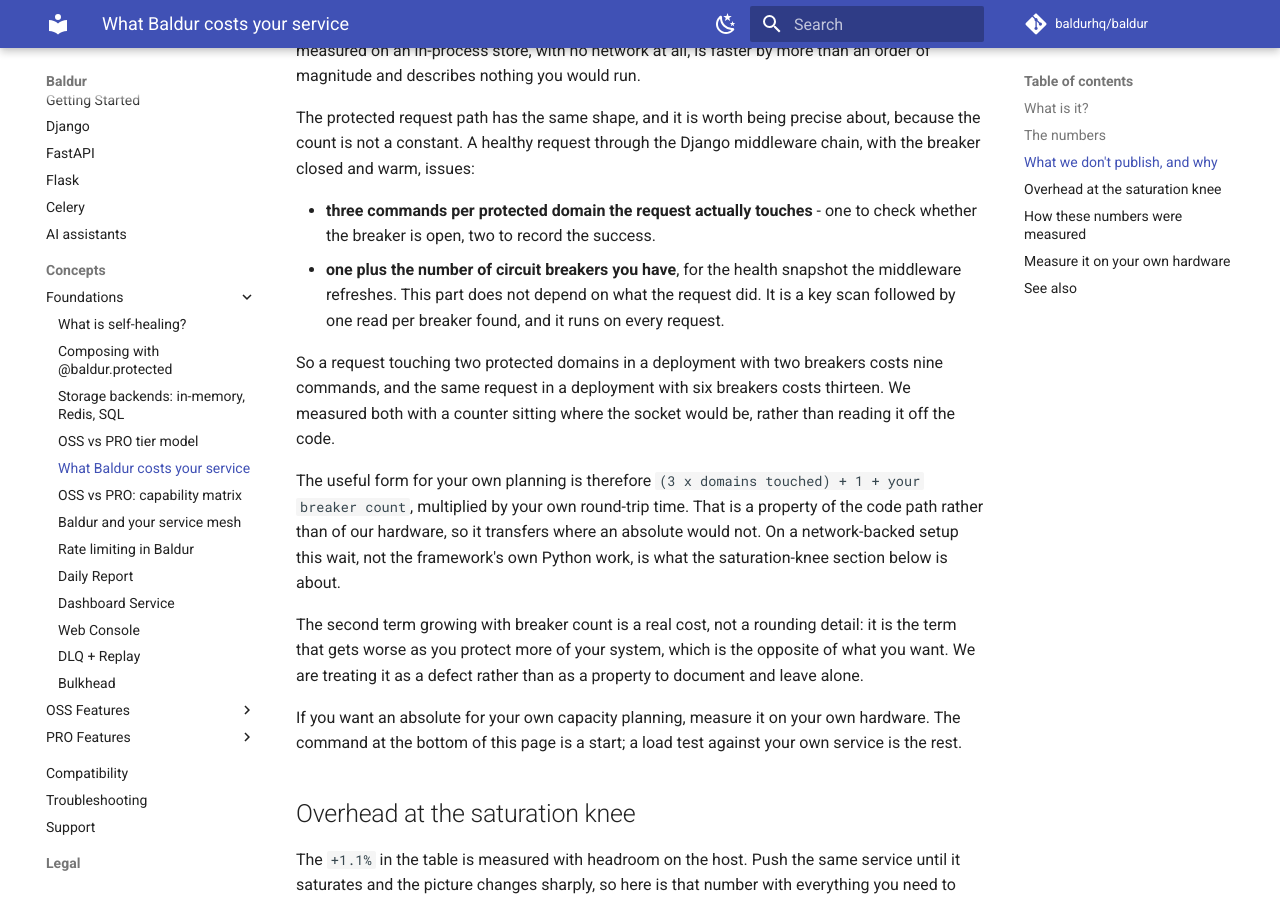
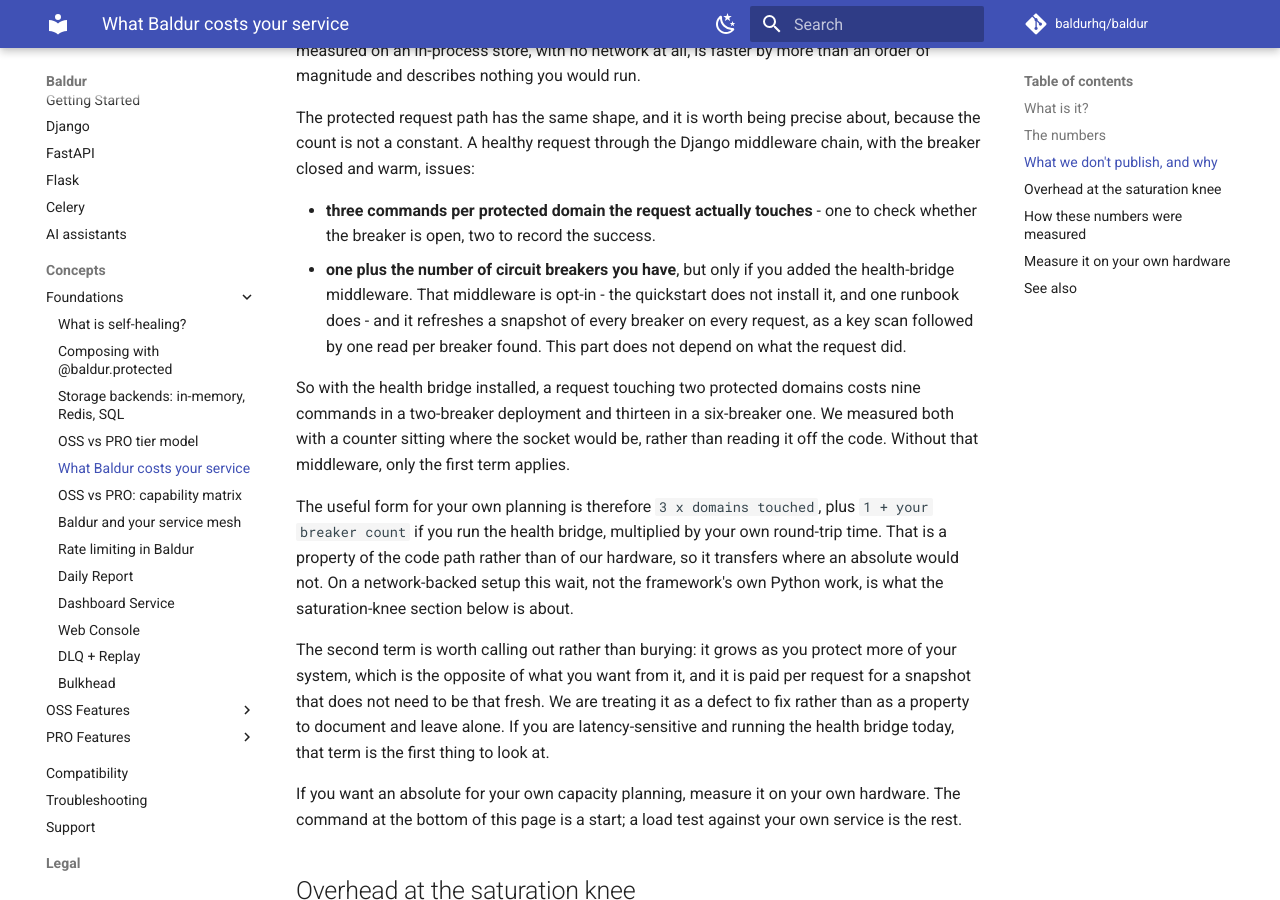
Before and after one commit to baldurhq/baldur, an MkDocs documentation site: the page built from docs/concepts/foundations/resource-budget.md, in a window 1280 px wide and 900 px high, scrolled down 1968 px. Built offline with MkDocs 1.6.1 and Material for MkDocs 9.7.7, drawn with Linux system fonts in a browser that asks for light colours; comment, search, counter and statistics services are not loaded.

Commit message:
docs(resource-budget): scope the breaker-count term to the opt-in health bridge
The corrected paragraph implied every deployment pays one command per circuit
breaker per request. That term comes from the health-bridge middleware, which
is opt-in: the quickstart does not install it and one runbook does. Without it
only the per-domain term applies.

Overstating the cost is the same failure as understating it, in the other
direction.

```diff
--- a/docs/concepts/foundations/resource-budget.md
+++ b/docs/concepts/foundations/resource-budget.md
@@ -58,22 +58,27 @@
 
 - **three commands per protected domain the request actually touches** - one to check whether
   the breaker is open, two to record the success.
-- **one plus the number of circuit breakers you have**, for the health snapshot the middleware
-  refreshes. This part does not depend on what the request did. It is a key scan followed by one
-  read per breaker found, and it runs on every request.
+- **one plus the number of circuit breakers you have**, but only if you added the health-bridge
+  middleware. That middleware is opt-in - the quickstart does not install it, and one runbook
+  does - and it refreshes a snapshot of every breaker on every request, as a key scan followed by
+  one read per breaker found. This part does not depend on what the request did.
 
-So a request touching two protected domains in a deployment with two breakers costs nine
-commands, and the same request in a deployment with six breakers costs thirteen. We measured both
-with a counter sitting where the socket would be, rather than reading it off the code.
+So with the health bridge installed, a request touching two protected domains costs nine commands
+in a two-breaker deployment and thirteen in a six-breaker one. We measured both with a counter
+sitting where the socket would be, rather than reading it off the code. Without that middleware,
+only the first term applies.
 
-The useful form for your own planning is therefore `(3 x domains touched) + 1 + your breaker
-count`, multiplied by your own round-trip time. That is a property of the code path rather than
-of our hardware, so it transfers where an absolute would not. On a network-backed setup this
-wait, not the framework's own Python work, is what the saturation-knee section below is about.
+The useful form for your own planning is therefore `3 x domains touched`, plus `1 + your breaker
+count` if you run the health bridge, multiplied by your own round-trip time. That is a property
+of the code path rather than of our hardware, so it transfers where an absolute would not. On a
+network-backed setup this wait, not the framework's own Python work, is what the saturation-knee
+section below is about.
 
-The second term growing with breaker count is a real cost, not a rounding detail: it is the term
-that gets worse as you protect more of your system, which is the opposite of what you want. We
-are treating it as a defect rather than as a property to document and leave alone.
+The second term is worth calling out rather than burying: it grows as you protect more of your
+system, which is the opposite of what you want from it, and it is paid per request for a snapshot
+that does not need to be that fresh. We are treating it as a defect to fix rather than as a
+property to document and leave alone. If you are latency-sensitive and running the health bridge
+today, that term is the first thing to look at.
 
 If you want an absolute for your own capacity planning, measure it on your own hardware. The
 command at the bottom of this page is a start; a load test against your own service is the rest.
```
